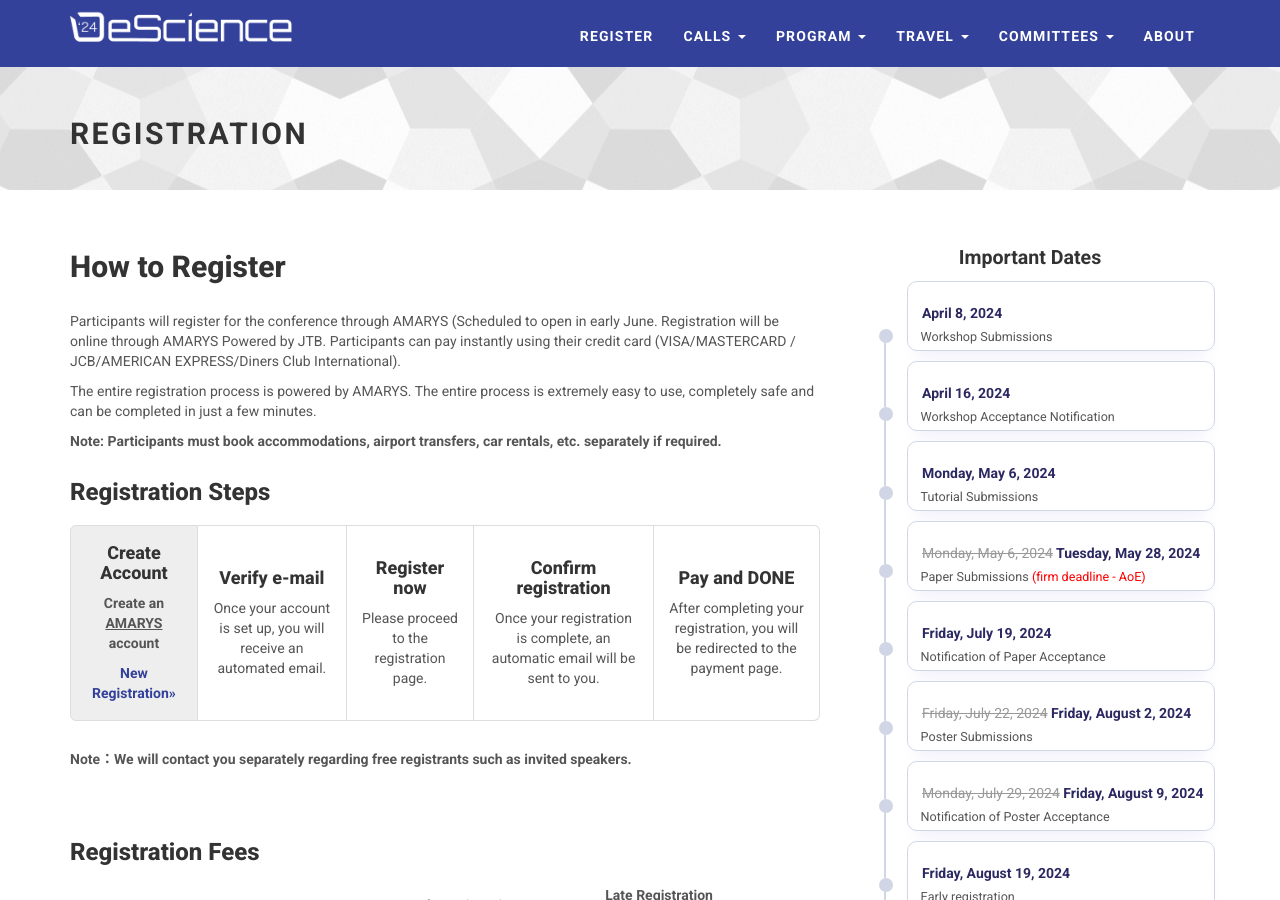
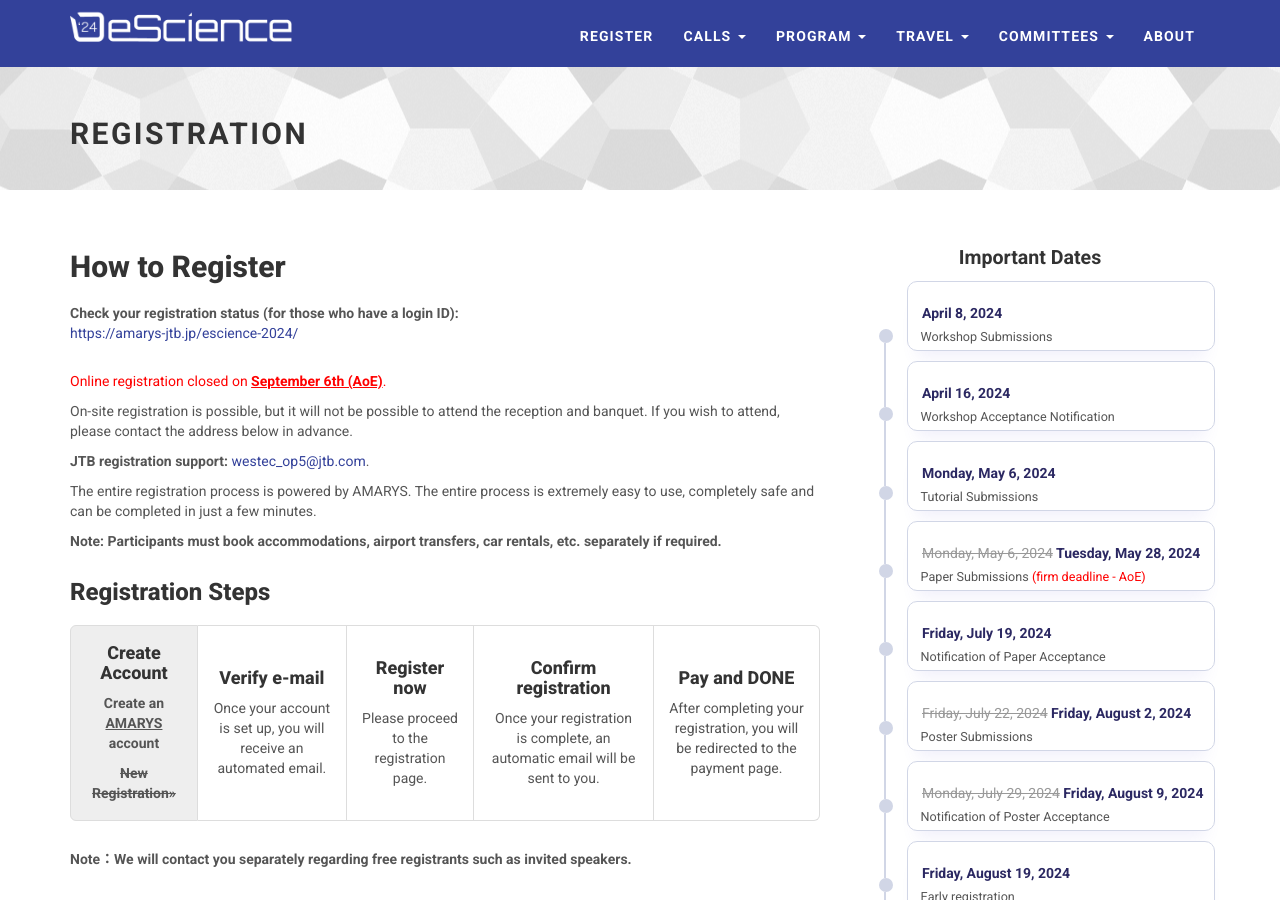
Before and after one commit to escience-conference/2024, a Jekyll site: the page built from registration.html, in a window 1280 px wide and 900 px high. Built offline with Jekyll 4.4.1, drawn with Linux system fonts in a browser that asks for light colours; nearby versions of some CDN libraries.

Commit message:
updated program + registration instructions

```diff
--- a/registration.html
+++ b/registration.html
@@ -6,12 +6,25 @@ title: Registration
 
 <h2>How to Register</h2>
 
+<p>
+  <b>Check your registration status (for those who have a login ID):</b>
+  <br>
+  <a href="https://amarys-jtb.jp/escience-2024/" target="_blank">
+    https://amarys-jtb.jp/escience-2024/
+  </a>
+</p>
+
 <div style="margin: 2em 0">
+  <p style="color: red;">Online registration closed on <b><u>September 6th (AoE)</u></b>.</p>
+
   <p>
-    Participants will register for the conference through AMARYS (Scheduled to
-    open in early June. Registration will be online through AMARYS Powered by
-    JTB. Participants can pay instantly using their credit card (VISA/MASTERCARD
-    / JCB/AMERICAN EXPRESS/Diners Club International).
+    On-site registration is possible, but it will not be possible to attend the reception and banquet.
+    If you wish to attend, please contact the address below in advance.
+  </p>
+
+  <p>
+    <b>JTB registration support:</b>
+    <a href="mailto:westec_op5@jtb.com">westec_op5@jtb.com</a>.
   </p>
 
   <p>
```
Also changed, not shown: other parts of registration.html (+3 -3 lines), timetable.html (+13 -13 lines).
